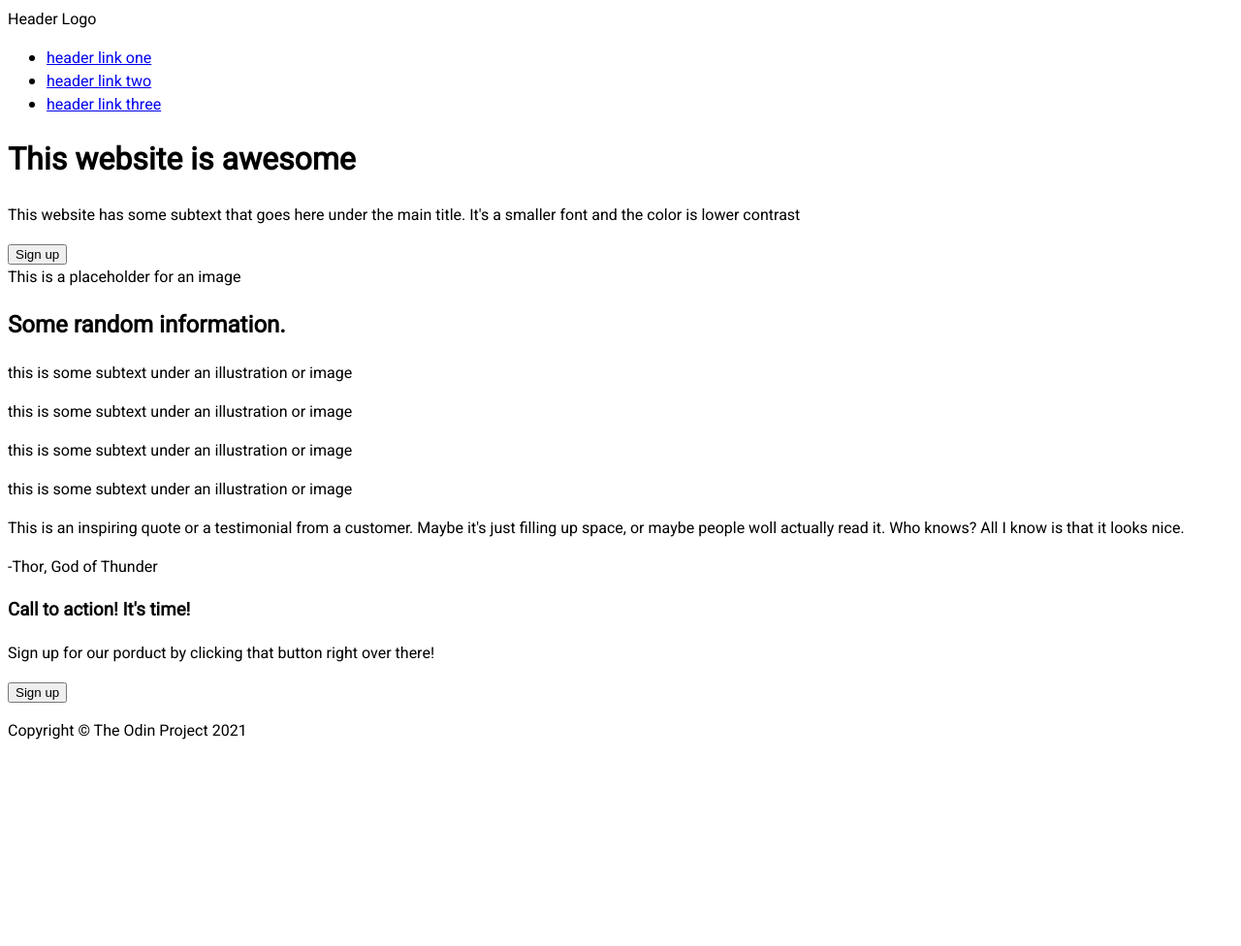
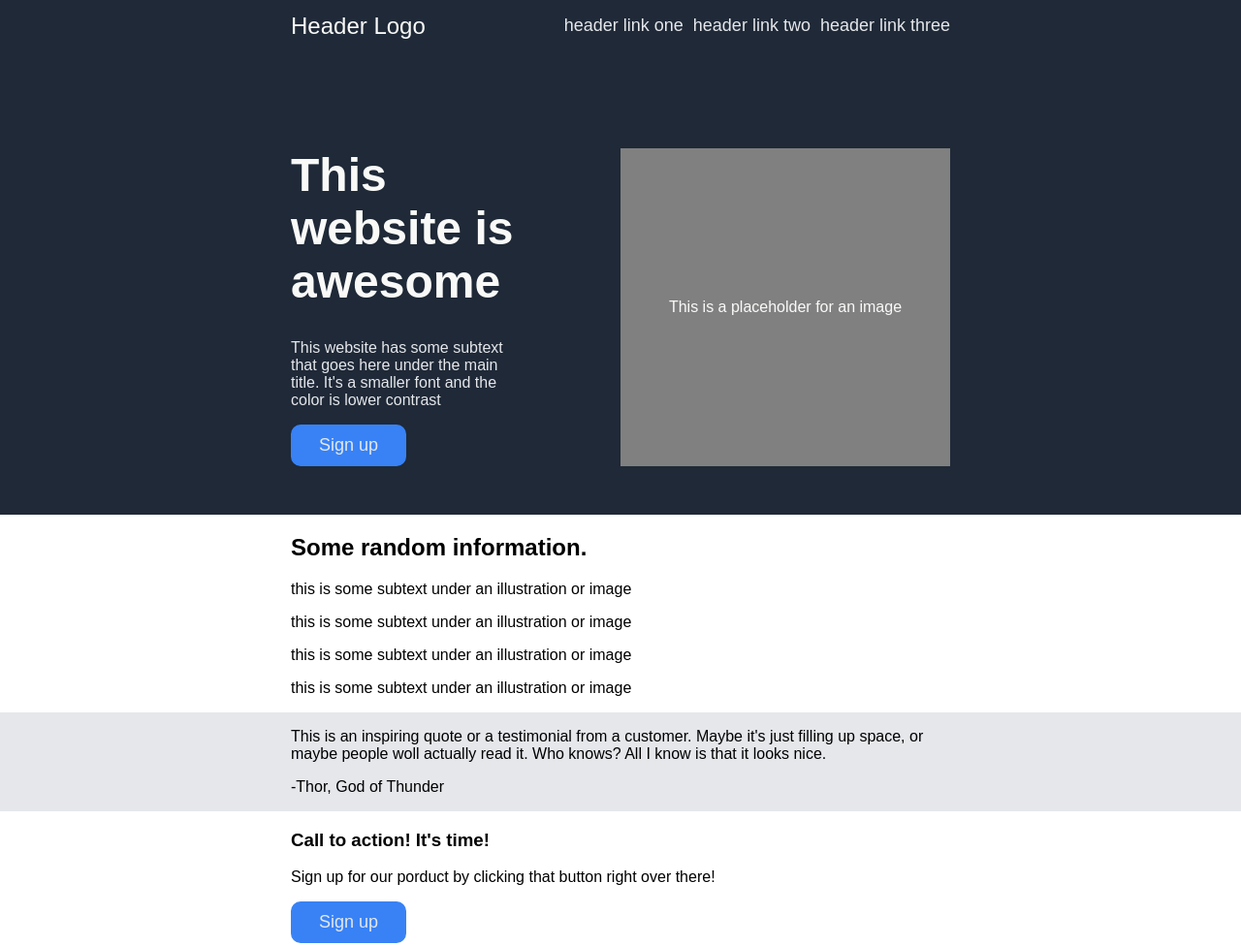
Before and after one commit to vaupunkt/Odin-Project-Landingpage, a plain HTML site: page index.html in a window 1280 px wide. Shown: the top 976 px of the page at 97% size. Before the commit the page ends 800 px from the top, so only its background shows below. Drawn offline with Linux system fonts and the light colour scheme.

Commit message:
adding hover anmiation to button

```diff
--- a/index.html
+++ b/index.html
@@ -9,6 +9,7 @@
     <link rel="stylesheet" href="https://fonts.googleapis.com/css?family=Heebo">
 </head>
 <body>
+    <div class="dark">
     <div class="header">
         <div class="logo">Header Logo</div>
         <ul class="links">
@@ -23,8 +24,10 @@
         <p>This website has some subtext that goes here under the main title. It's a smaller font and the color is lower contrast</p>
         <button class="signup">Sign up</button>
         </div>
-        <div class="placeholder">This is a placeholder for an image</div>
+        <div class="placeholder"><p>This is a placeholder for an image</p></div>
     </div>
+    </div>
+    <div class="white">
         <div class="info">
         <h2>Some random information.</h2>
         <div class="boxes">
@@ -46,10 +49,14 @@
                 </div>
             </div>
         </div>
+    </div>
+    <div class="grey">
         <div class="quotebox">
             <p class="quote">This is an inspiring quote or a testimonial from a customer. Maybe it's just filling up space, or maybe people woll actually read it. Who knows? All I know is that it looks nice.</p>
             <p class="author">-Thor, God of Thunder</p>
         </div>
+    </div>
+    <div class="white">
         <div class="action">
             <div class="actionbox">
                 <div class="actiontext">
@@ -59,6 +66,7 @@
             <button class="signup">Sign up</button>
             </div>
         </div>
+    </div>
     <div class="footer">
         <p>Copyright © The Odin Project 2021</p>
     </div>
--- a/styles.css
+++ b/styles.css
@@ -1,3 +1,90 @@
 body {
-    font-family: Heebo;
+    font-family: Arial;
+    display: flex;
+    flex-direction: column;
+    margin: 0;
 }
+
+.dark, .white, .grey {
+    padding: 0 300px;
+}
+.dark {
+    background-color: #1f2937;
+}
+
+.grey {
+    background-color: #e5e7eb;
+}
+
+.header {
+    display: flex;
+    align-items: center;
+    justify-content: space-between;
+    padding-bottom: 100px;
+}
+
+.logo {
+    font-size: 24px;
+    color: #f9faf8
+}
+ul {
+    display: flex;
+    list-style: none;
+    gap: 10px;
+}
+
+.top {
+    display: flex;
+    justify-content: space-between;
+    padding-bottom: 50px;
+}
+
+h1 {
+    font-size: 48px;
+    color: #f9faf8;
+    font-weight: bolder;
+    margin-top: 0;
+}
+
+.left p{
+    color:#e5e7eb;
+}
+
+.placeholder {
+    background-color: grey;
+    color: #f9faf8;
+    text-align: center;
+    display: flex;
+    justify-content: space-around;
+    align-items: center;
+    flex-basis: 50%;
+}
+
+.left {
+    flex-basis: 35%;
+}
+
+a {
+    text-decoration: none;
+    color: #e5e7eb;
+    font-size: 18px;
+}
+
+button {
+    background-color: #3882f6;
+    color: #e5e7eb;
+    text-decoration: none;
+    font-size: 18px;
+    border-radius: 10px;
+    border: 4px solid #3882f6;
+    padding: 7px 25px;
+    transition-duration: 0.4s;
+}
+
+button:hover {
+    color: #3882f6;
+    border: 4px solid #3882f6
+    font-size: 18px;
+    border-radius: 10px;
+    background-color: #e5e7eb;
+}
```
Lines whose indentation alone changed are shown as unchanged.
